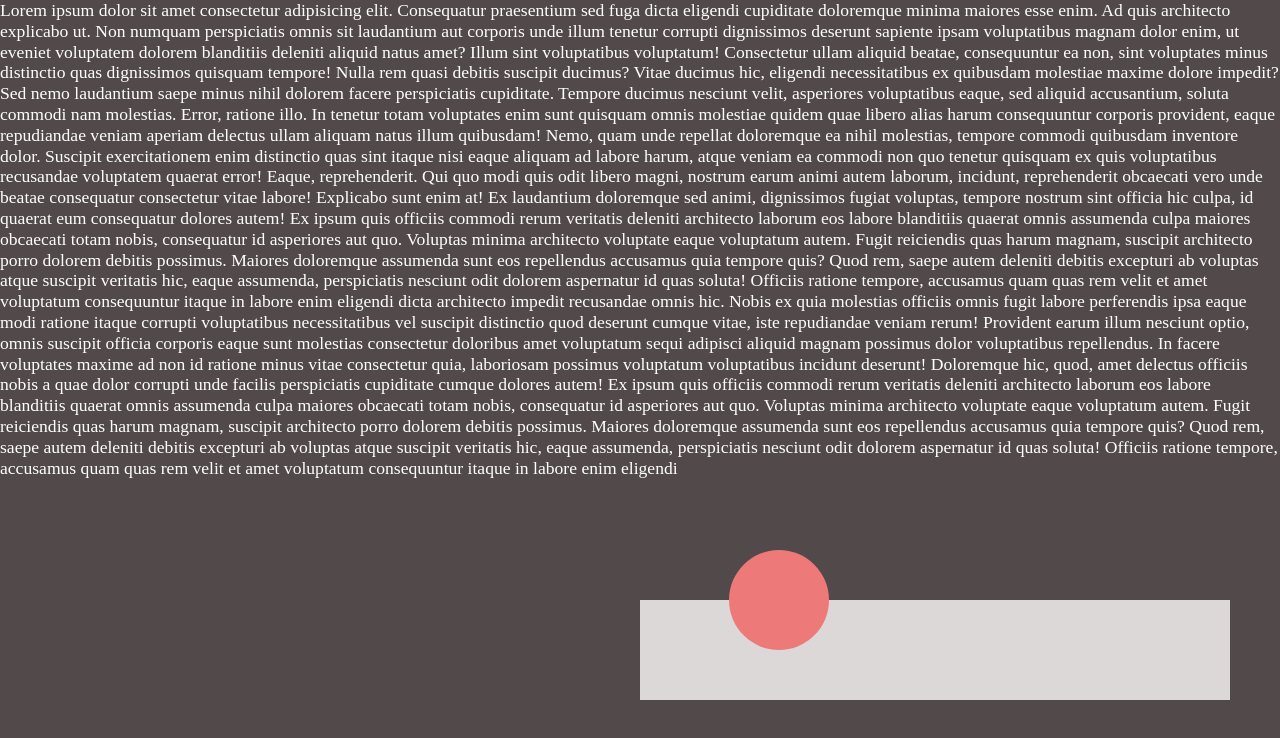
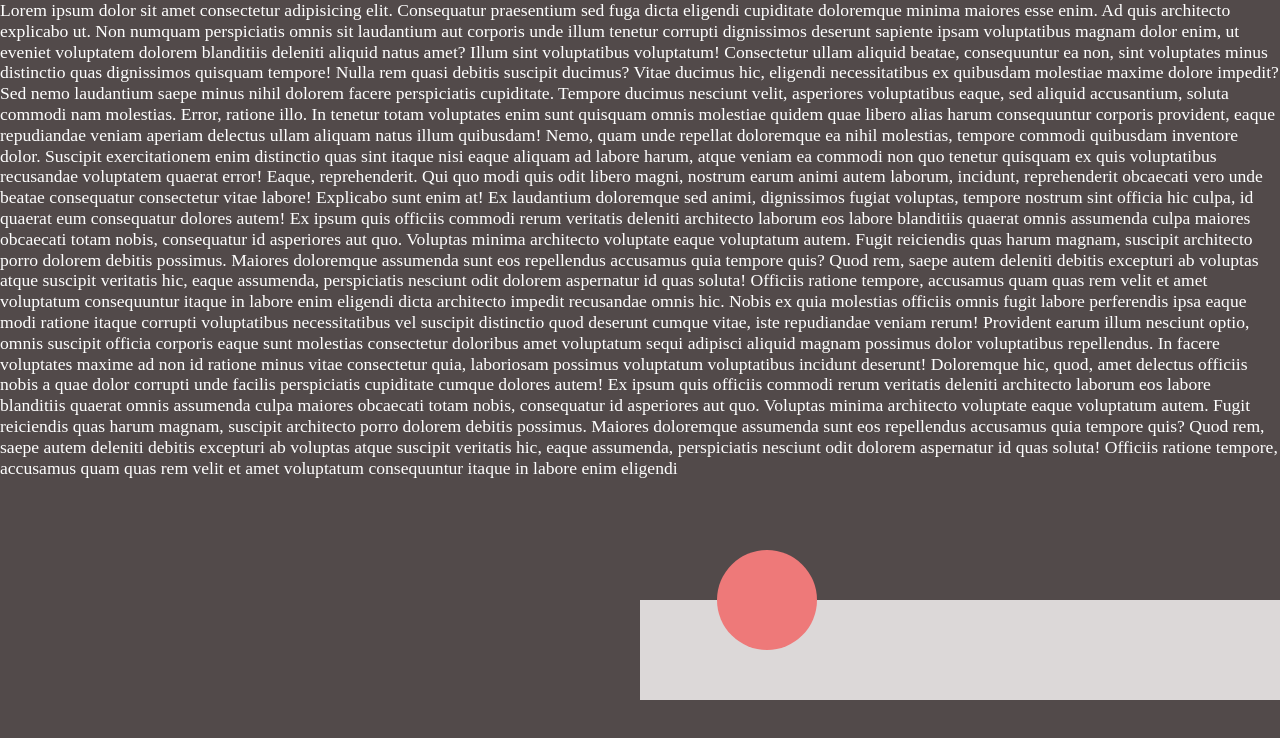
Before and after one commit to Cyprus777/homeWork, a plain HTML site: page hw-2.68/index.html in a window 1280 px wide. Shown: the top 738 px of the page. Drawn offline with Linux system fonts and the light colour scheme; files that its build step writes are made by us from their sources.

Commit message:
Update style.css

```diff
--- a/hw-2.68/css/style.css
+++ b/hw-2.68/css/style.css
@@ -9,20 +9,16 @@ body {
 position: fixed;
 bottom: 100px;
 right: 50px;
-
+left: 50%;
 background: #dcd8d8;
-max-width: calc(50vw - 50px);
 width: 100%;
 min-height: 100px;
-margin-left: 50vw;
-float: right;
-
 }
 
 .circle {
     position: absolute;
     bottom: 50%;
-    left: 15%;
+    left: 6%;
     width: 100%;
     height: 100%;
     max-width: 100px;
```
